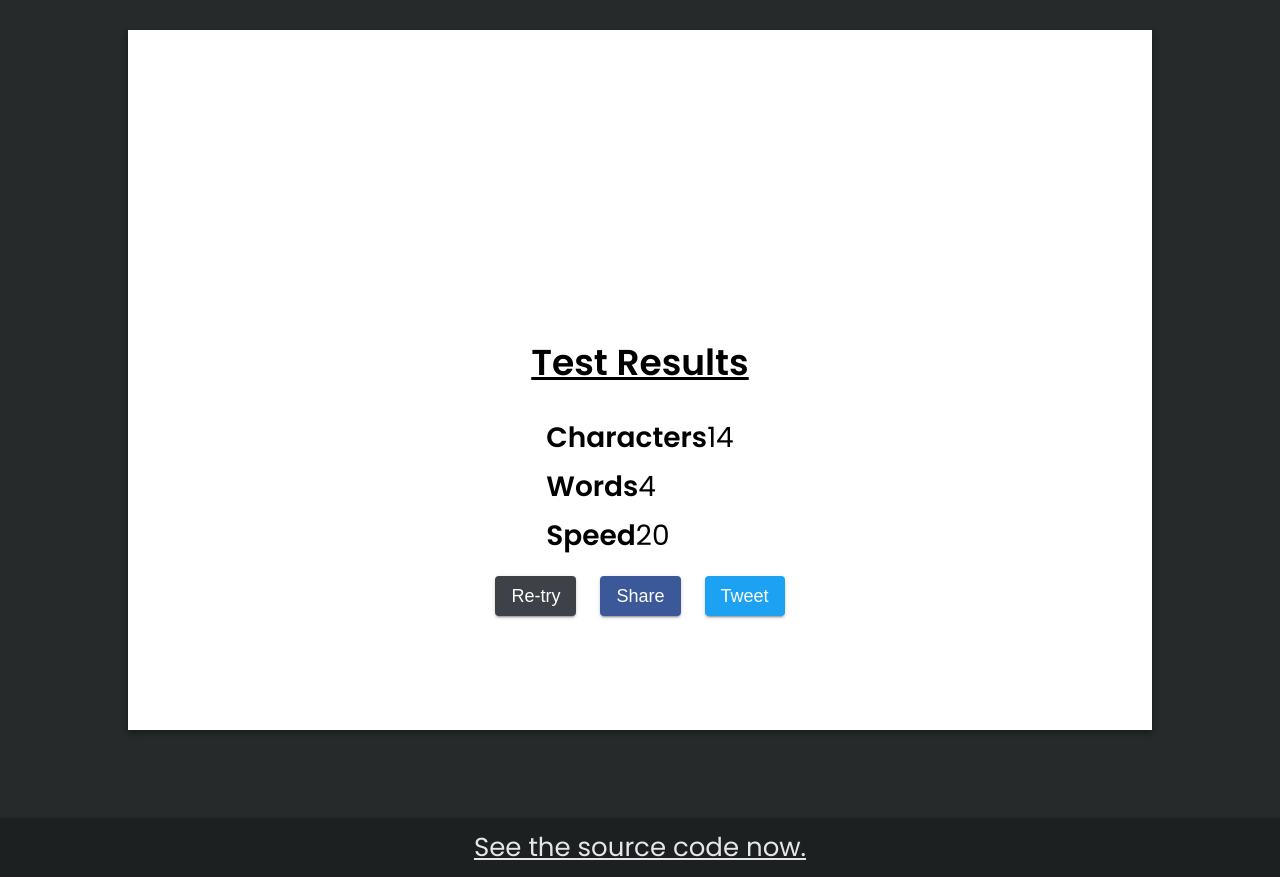
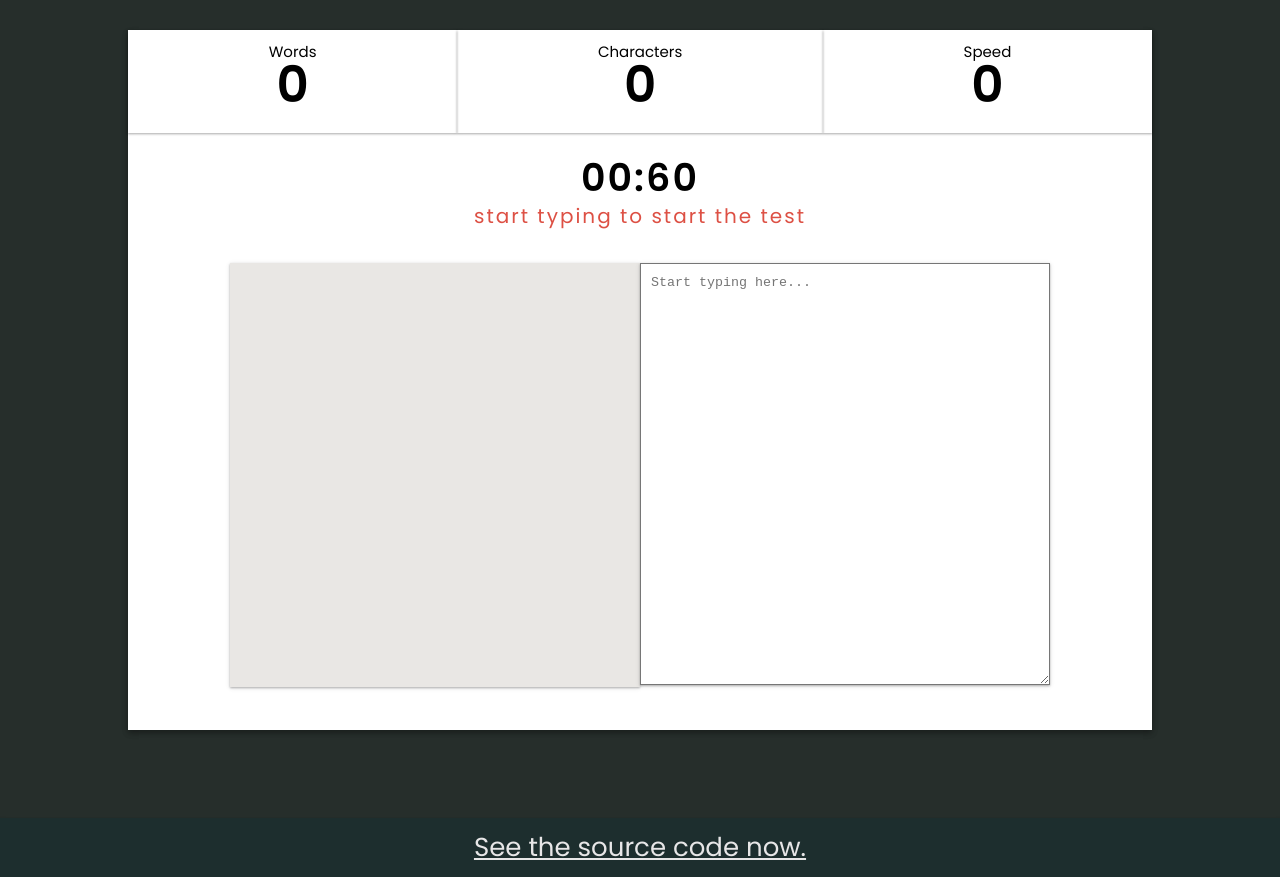
Before and after one commit to ayushikolay/flashtype, a React (Create React App) app: page / in a window 1280 px wide. Shown: the part 940-1817 px from the top of the page. Built offline with nearby package versions, Linux system fonts and the light colour scheme.

Commit message:
State added and implementation of Typing Container done successfully

```diff
--- a/src/components/App/App.css
+++ b/src/components/App/App.css
@@ -7,5 +7,5 @@ body {
 .app {
   display: flex;
   flex-direction: column;
-  background-color: #262a2b;
+  background-color: #262e2b;
 }
--- a/src/components/App/App.js
+++ b/src/components/App/App.js
@@ -4,8 +4,19 @@ import Navbar from "./../Navbar/Navbar";
 import Landing from "../Landing/Landing";
 import Footer from "../Footer/Footer";
 import ChallengeSection from "../ChallengeSection/ChallengeSection";
+import { SAMPLE_PARAGRAPHS } from "./../../data/sampleParagraphs.js";
 
+const totalTime = 60;
 class App extends React.Component {
+  state = {
+    selectedParagraph: SAMPLE_PARAGRAPHS,
+    timerStarted: false,
+    timeRemaining: totalTime,
+    words: 0,
+    characters: 0,
+    wpm: 0,
+  };
+
   render() {
     return (
       <div className="app">
@@ -16,7 +27,14 @@ class App extends React.Component {
         <Landing />
 
         {/* Challenge section  */}
-        <ChallengeSection />
+        <ChallengeSection
+          selectedParagraph={this.state.selectedParagraph}
+          words={this.state.words}
+          characters={this.state.characters}
+          wpm={this.state.wpm}
+          timeRemaining={this.state.timeRemaining}
+          timerStarted={this.state.timerStarted}
+        />
 
         {/* Footer  */}
         <Footer />
--- /dev/null
+++ b/src/components/ChallengeDetailsCard/ChallengeDetailsCard.css
@@ -0,0 +1,29 @@
+.details-card-container {
+  display: flex;
+  flex-direction: column;
+  justify-content: center;
+  align-items: center;
+  flex-grow: 1;
+  padding: 10px;
+  box-shadow: 0 1px 3px rgba(0, 0, 0, 0.12), 0 1px 2px rgba(0, 0, 0, 0.24);
+  transition: all 0.3s cubic-bezier(0.25, 0.8, 0.25, 1);
+}
+
+.details-card-container > p {
+  margin: 0;
+}
+
+.details-card-container:hover {
+  box-shadow: 0 14px 28px rgba(0, 0, 0, 0.25), 0 10px 10px rgba(0, 0, 0, 0.22);
+}
+
+.card-name {
+  font-size: 15px;
+  margin-bottom: -15px !important;
+}
+
+.card-value {
+  font-size: 50px;
+  font-weight: 800;
+  margin: 0;
+}
--- /dev/null
+++ b/src/components/ChallengeDetailsCard/ChallengeDetailsCard.js
@@ -0,0 +1,13 @@
+import React from "react";
+import "./ChallengeDetailsCard.css";
+
+const ChallengeDetailsCard = ({ cardName, cardValue }) => {
+  return (
+    <div className="details-card-container">
+      <div className="card-name">{cardName}</div>
+      <div className="card-value">{cardValue}</div>
+    </div>
+  );
+};
+
+export default ChallengeDetailsCard;
--- a/src/components/ChallengeSection/ChallengeSection.js
+++ b/src/components/ChallengeSection/ChallengeSection.js
@@ -2,13 +2,27 @@ import React from "react";
 import TestContainer from "../TestContainer/TestContainer";
 import "./ChallengeSection.css";
 
-const ChallengeSection = () => {
+const ChallengeSection = ({
+  selectedParagraph,
+  words,
+  characters,
+  wpm,
+  timeRemaining,
+  timerStarted,
+}) => {
   return (
     <div className="challenge-section-container">
       <h1 data-aos="fade-down" className="challenge-section-header">
         Take a Speed Test now!
       </h1>
-      <TestContainer words={4} characters={14} wpm={20} />
+      <TestContainer
+        selectedParagraph={selectedParagraph}
+        words={words}
+        characters={characters}
+        wpm={wpm}
+        timeRemaining={timeRemaining}
+        timerStarted={timerStarted}
+      />
     </div>
   );
 };
--- a/src/components/Footer/Footer.css
+++ b/src/components/Footer/Footer.css
@@ -1,7 +1,7 @@
 .footer-container {
   display: flex;
   justify-content: center;
-  background: #1d2020;
+  background: #1d2e2e;
   margin: 0;
   box-shadow: 0 1px 3px rgba(0, 0, 0, 0.12), 0 1px 2px rgba(0, 0, 0, 0.24);
   z-index: 99;
--- a/src/components/Navbar/Navbar.css
+++ b/src/components/Navbar/Navbar.css
@@ -2,7 +2,7 @@
   display: flex;
   height: 50px;
   align-items: center;
-  background: #1d2020;
+  background: #1d2e2e;
   margin: 0;
   box-shadow: 0 1px 3px rgba(0, 0, 0, 0.12), 0 1px 2px rgba(0, 0, 0, 0.24);
   justify-content: space-between;
--- a/src/components/TestContainer/TestContainer.js
+++ b/src/components/TestContainer/TestContainer.js
@@ -1,14 +1,34 @@
 import React from "react";
 import TryAgain from "../TryAgain/TryAgain";
+import TypingChallengeContainer from "../TypingChallengeContainer/TypingChallengeContainer";
 import "./TestContainer.css";
 
-const TestContainer = ({ words, characters, wpm }) => {
+const TestContainer = ({
+  selectedParagraph,
+  words,
+  characters,
+  wpm,
+  timeRemaining,
+  timerStarted,
+}) => {
   return (
     <div className="test-container">
-      <div data-aos="fade-up" className="typing-challenge-container"></div>
-      <div className="try-again-container">
-        <TryAgain words={words} characters={characters} wpm={wpm} />
-      </div>
+      {timeRemaining > 0 ? (
+        <div data-aos="fade-up" className="typing-challenge-container">
+          <TypingChallengeContainer
+            timeRemaining={timeRemaining}
+            timerStarted={timerStarted}
+            words={words}
+            characters={characters}
+            wpm={wpm}
+            selectedParagraph={selectedParagraph}
+          />
+        </div>
+      ) : (
+        <div className="try-again-container">
+          <TryAgain words={words} characters={characters} wpm={wpm} />
+        </div>
+      )}
     </div>
   );
 };
--- /dev/null
+++ b/src/components/TypingChallenge/TypingChallenge.css
@@ -0,0 +1,72 @@
+.typing-challenge {
+  display: flex;
+  flex-direction: column;
+  flex-grow: 1;
+  align-items: center;
+  justify-content: center;
+}
+
+.timer-container {
+  margin: 16px;
+}
+
+.timer {
+  font-size: 38px;
+  font-weight: 600;
+  margin: 0;
+  text-align: center;
+}
+
+.timer-info {
+  margin: 0;
+  margin-top: -5px;
+  color: #dd5044;
+  font-size: 20px;
+  text-align: center;
+}
+.textarea-container {
+  margin: 16px;
+  display: flex;
+  flex-direction: row;
+  flex-grow: 1;
+  width: 80%;
+}
+
+.textarea-left {
+  display: flex;
+  width: 50%;
+  flex-grow: 1;
+}
+.textarea-right {
+  display: flex;
+  width: 50%;
+  flex-grow: 1;
+}
+
+.textarea {
+  text-align: left;
+  flex-grow: 1;
+  height: 400px;
+  width: 100px;
+  padding: 10px;
+  line-height: 18px;
+  flex-wrap: wrap;
+  box-shadow: 0 1px 5px rgba(0, 0, 0, 0.12), 0 1px 2px rgba(0, 0, 0, 0.26);
+  transition: all 0.2s;
+  overflow: scroll;
+}
+.textarea:hover {
+  box-shadow: 0 14px 28px rgba(0, 0, 0, 0.12), 0 10px 10px rgba(0, 0, 0, 0.26);
+}
+
+.textarea::-webkit-scrollbar {
+  display: none;
+}
+.textarea {
+  scrollbar-width: none;
+}
+.test-paragraph {
+  font-size: 12px;
+  background: #e9e7e4;
+  padding: 12px;
+}
--- /dev/null
+++ b/src/components/TypingChallenge/TypingChallenge.js
@@ -0,0 +1,37 @@
+import React from "react";
+import "./TypingChallenge.css";
+
+const TypingChallenge = ({
+  timeRemaining,
+  selectedParagraph,
+  timerStarted,
+}) => {
+  return (
+    <div className="typing-challenge">
+      <div className="timer-container">
+        <p className="timer">
+          {/* {`00:${timeRemaining}`} */}
+          {/* we can write using backticks as well */}
+          00:
+          {timeRemaining > 10 ? timeRemaining : `0${timeRemaining}`}
+        </p>
+        <p className="timer-info">
+          {!timerStarted && "start typing to start the test"}
+        </p>
+      </div>
+      <div className="textarea-container">
+        <div className="textarea-left">
+          <div className="textarea test-paragraph">{selectedParagraph}</div>
+        </div>
+        <div className="textarea-right">
+          <textarea
+            className="textarea"
+            placeholder="Start typing here..."
+          ></textarea>
+        </div>
+      </div>
+    </div>
+  );
+};
+
+export default TypingChallenge;
--- a/src/components/TypingChallengeContainer/TypingChallengeContainer.css
+++ b/src/components/TypingChallengeContainer/TypingChallengeContainer.css
@@ -0,0 +1,16 @@
+.typing-challenge-container {
+  display: flex;
+  flex-direction: column;
+  flex-grow: 1;
+}
+
+.details-container {
+  display: flex;
+  flex-direction: row;
+  flex-wrap: wrap;
+}
+
+.typewriter-container {
+  display: flex;
+  flex-grow: 1;
+}
--- a/src/components/TypingChallengeContainer/TypingChallengeContainer.js
+++ b/src/components/TypingChallengeContainer/TypingChallengeContainer.js
@@ -1,10 +1,36 @@
 import React from "react";
+import ChallengeDetailsCard from "../ChallengeDetailsCard/ChallengeDetailsCard";
+import TypingChallenge from "../TypingChallenge/TypingChallenge";
+import "./TypingChallengeContainer.css";
 
-const TypingChallengeContainer = ({ words, characters, wpm }) => {
+const TypingChallengeContainer = ({
+  selectedParagraph,
+  words,
+  characters,
+  wpm,
+  timeRemaining,
+  timerStarted,
+}) => {
   return (
     <div className="typing-challenge-container">
       {/* Details Section  */}
+      <div className="details-container">
+        {/* Words Typed  */}
+        <ChallengeDetailsCard cardName="Words" cardValue={words} />
 
+        {/* Characters Typed  */}
+        <ChallengeDetailsCard cardName="Characters" cardValue={characters} />
+
+        {/* Speed */}
+        <ChallengeDetailsCard cardName="Speed" cardValue={wpm} />
+      </div>
+      <div className="typewriter-container">
+        <TypingChallenge
+          timeRemaining={timeRemaining}
+          selectedParagraph={selectedParagraph}
+          timerStarted={timerStarted}
+        />
+      </div>
       {/* The REAL challenge */}
     </div>
   );
```
